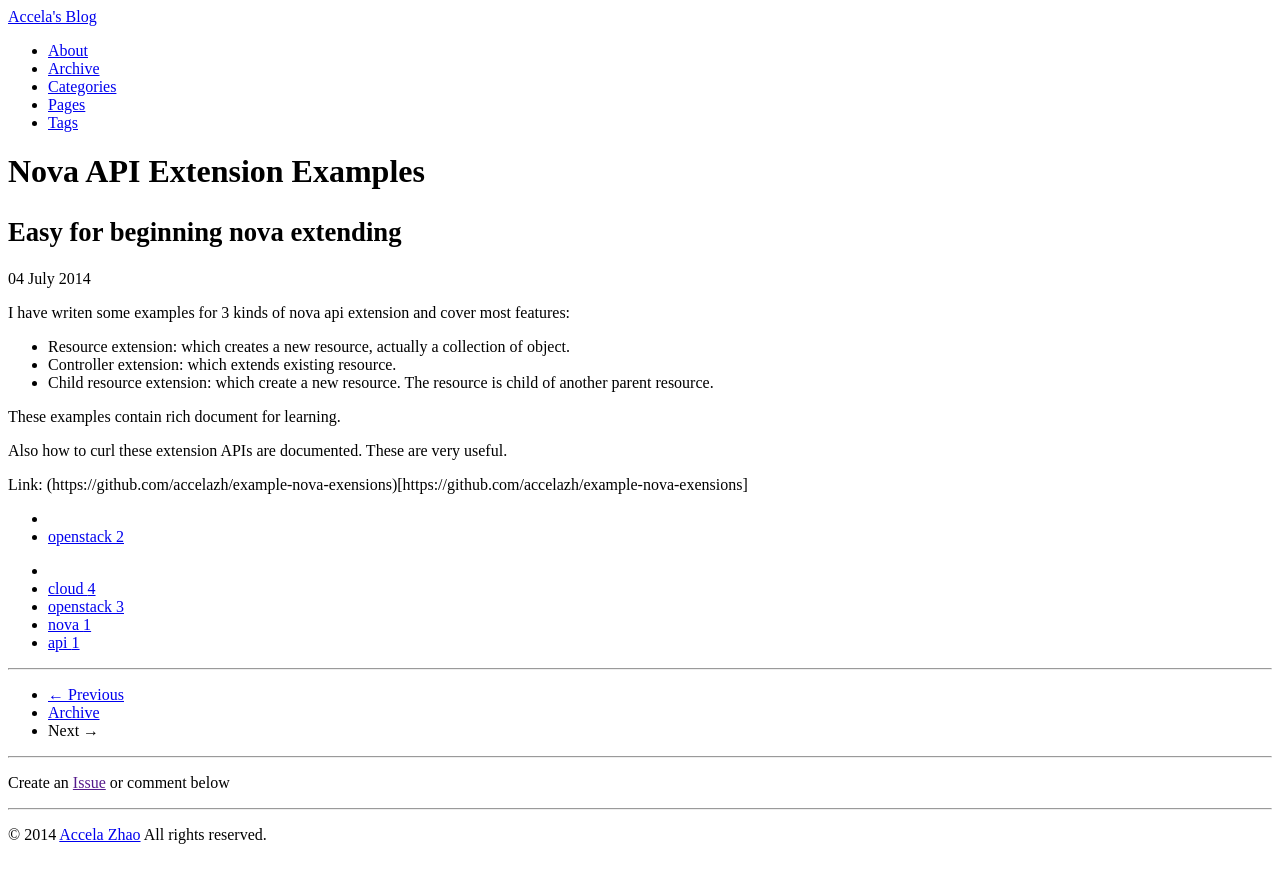
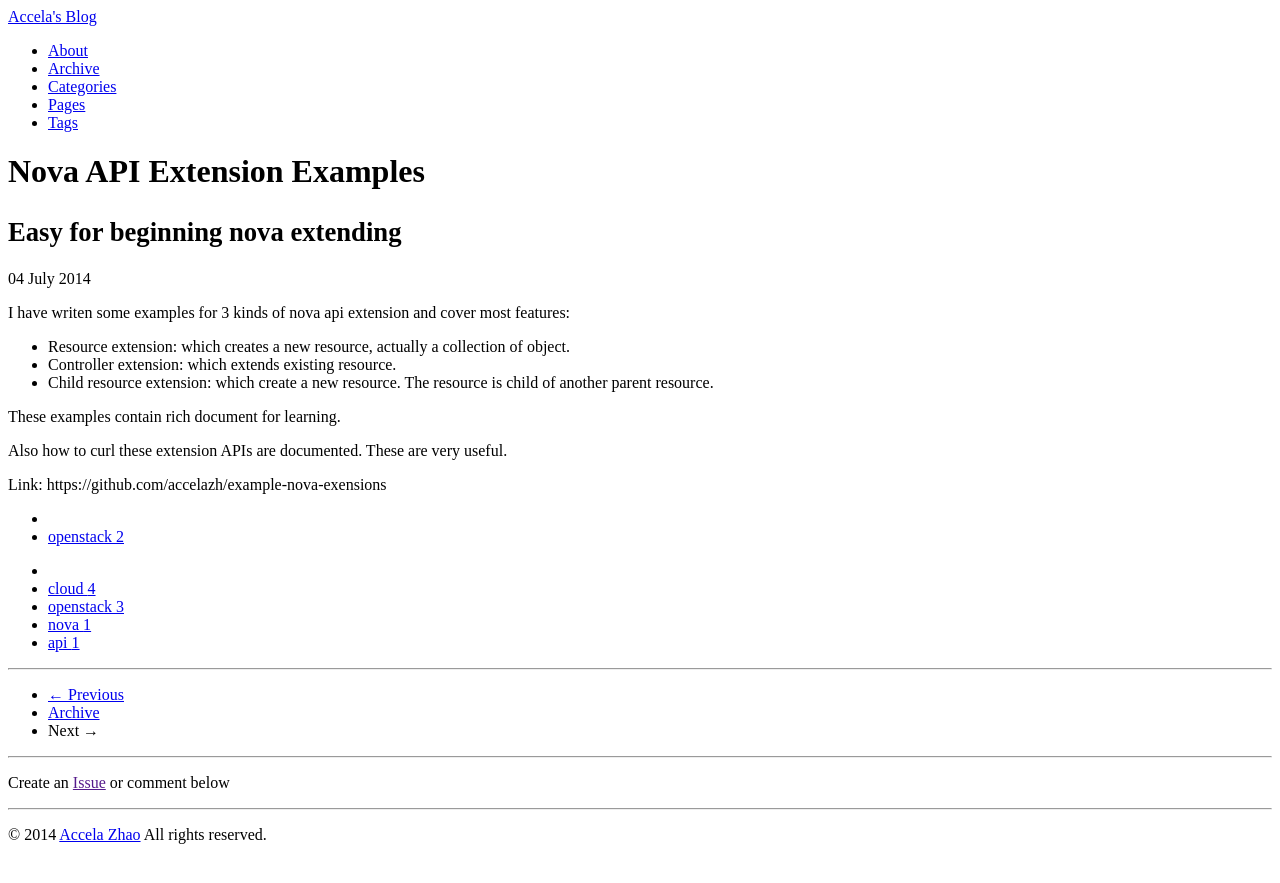
Before and after one commit to accelazh/accelazh.github.io, a Jekyll site: the page built from _posts/2014-07-4-Nova-API-Extension-Examples.md, in a window 1280 px wide. Shown: the top 883 px of the page. Built offline with Jekyll 4.4.1, drawn with Linux system fonts in a browser that asks for light colours; Markdown is read by kramdown in place of the engine named in the settings; comment, search, counter and statistics services are not loaded; a style sheet for code colours, icons or effects is not loaded; some of the changed lines change nothing that is shown.

Commit message:
edit content

```diff
--- a/_posts/2014-07-04-Nova-API-Extension-Examples.md
+++ b/_posts/2014-07-4-Nova-API-Extension-Examples.md
@@ -17,4 +17,4 @@
 
 Also how to curl these extension APIs are documented. These are very useful.
 
-Link: (https://github.com/accelazh/example-nova-exensions)[https://github.com/accelazh/example-nova-exensions]
+Link: https://github.com/accelazh/example-nova-exensions
```
